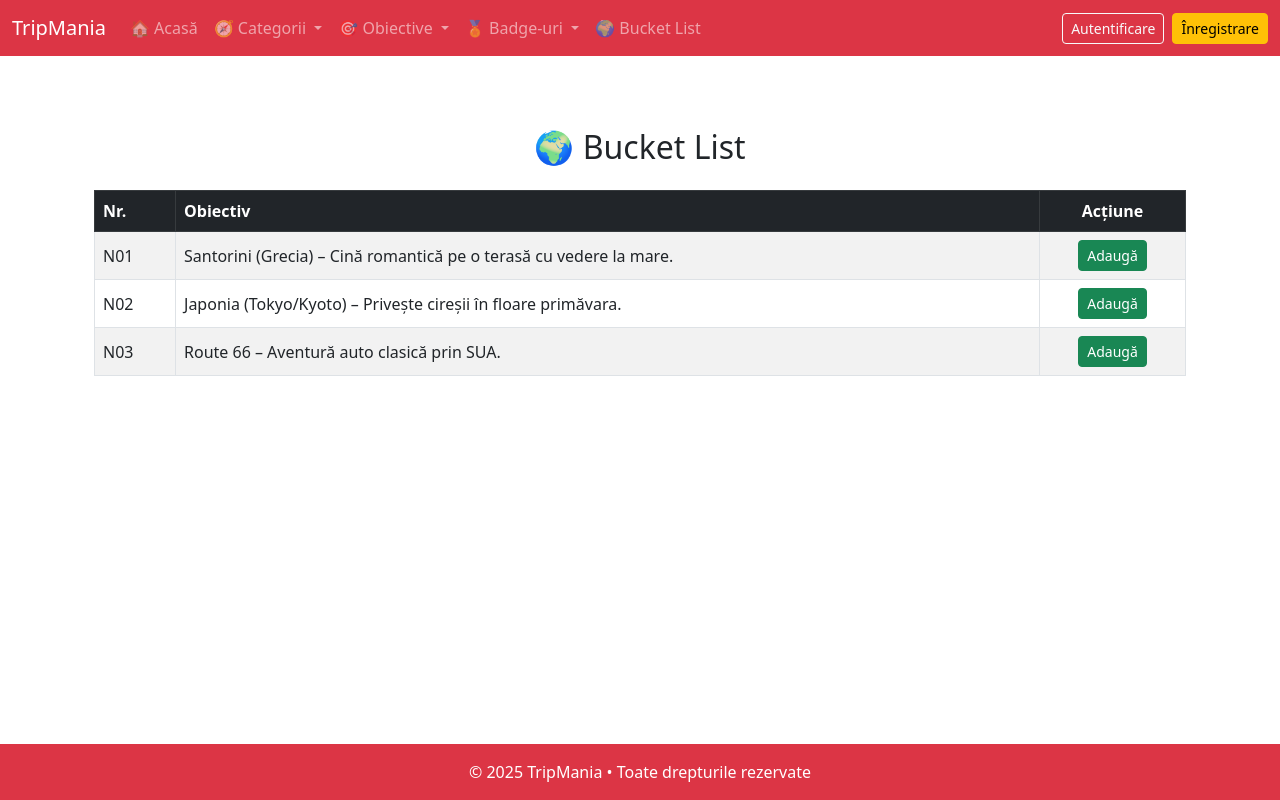
After one commit to Mkanyadi/mkProject, a Django app: page /objectives/bucket-list/ in a window 1280 px wide. The commit adds this page. Run offline with Django 5.2, Linux system fonts and the light colour scheme.

Commit message:
Cea mai noua incarcare

```diff
--- a/objective/models.py
+++ b/objective/models.py
@@ -10,6 +10,7 @@ class Objective(models.Model):
     completed = models.BooleanField(default=False)
     user = models.ForeignKey(User, on_delete=models.CASCADE, related_name='objectives')
     image = models.ImageField(upload_to='objectives/', blank=True, null=True)
+    date_added = models.DateTimeField(auto_now_add=True)  # ← AICI
     created_at = models.DateTimeField(auto_now_add=True)
     updated_at = models.DateTimeField(auto_now=True)
 
--- a/objective/urls.py
+++ b/objective/urls.py
@@ -1,4 +1,5 @@
 from django.urls import path
+from .views import BucketListView
 from .views import (
     home,
     ObjectiveListView,
@@ -7,6 +8,7 @@ from .views import (
     ObjectiveUpdateView,
     ObjectiveDeleteView,
 )
+from .views import AddObjectiveFromBucketView
 
 urlpatterns = [
     path('', home, name='home'),
@@ -15,4 +17,6 @@ urlpatterns = [
     path('<int:pk>/', ObjectiveDetailView.as_view(), name='objective-detail'),
     path('<int:pk>/edit/', ObjectiveUpdateView.as_view(), name='objective-edit'),
     path('<int:pk>/delete/', ObjectiveDeleteView.as_view(), name='objective-delete'),
+    path('bucket-list/', BucketListView.as_view(), name='bucket-list'),
+    path('bucket-list/add/', AddObjectiveFromBucketView.as_view(), name='add-from-bucket'),
 ]
--- a/objective/views.py
+++ b/objective/views.py
@@ -2,13 +2,34 @@ from django.shortcuts import render, redirect
 from django.views.generic import ListView, DetailView, CreateView, UpdateView, DeleteView
 from django.urls import reverse_lazy
 from django.contrib.auth.mixins import LoginRequiredMixin, UserPassesTestMixin
+from django.utils import timezone
 from django.contrib.auth.models import User
 
 from .forms import UserRegisterForm
 from .models import Objective
 from badge.models import Badge
 
+from django.views.generic import TemplateView
 
+from django.views import View
+from django.http import HttpResponseRedirect
+from django.urls import reverse
+from .models import Objective
+
+class AddObjectiveFromBucketView(LoginRequiredMixin, View):
+    def post(self, request):
+        title = request.POST.get('title')
+        description = request.POST.get('description')
+        if title and description:
+            Objective.objects.create(
+                user=request.user,
+                title=title,
+                description=description,
+            )
+        return HttpResponseRedirect(reverse('bucket-list'))
+
+class BucketListView(TemplateView):
+    template_name = 'objectives/bucket_list.html'
 
 
 
--- a/templates/base.html
+++ b/templates/base.html
@@ -62,6 +62,9 @@
                         <li><a class="dropdown-item" href="{% url 'badge-add' %}">Adaugă badge</a></li>
                     </ul>
                 </li>
+                <li class="nav-item">
+                    <a class="nav-link" href="{% url 'bucket-list' %}">🌍 Bucket List</a>
+                </li>
             </ul>
 
 
--- /dev/null
+++ b/templates/objectives/bucket_list.html
@@ -0,0 +1,62 @@
+{% extends "base.html" %}
+
+{% block content %}
+<div class="container mt-5">
+    <h2 class="text-center mb-4">🌍 Bucket List</h2>
+
+    <table class="table table-bordered table-striped table-hover align-middle">
+        <thead class="table-dark">
+            <tr>
+                <th>Nr.</th>
+                <th>Obiectiv</th>
+                <th class="text-center">Acțiune</th>
+            </tr>
+        </thead>
+        <tbody>
+
+            <tr>
+                <td>N01</td>
+                <td>Santorini (Grecia) – Cină romantică pe o terasă cu vedere la mare.</td>
+                <td class="text-center">
+                    <form method="post" action="{% url 'add-from-bucket' %}">
+                        {% csrf_token %}
+                        <input type="hidden" name="title" value="Santorini (Grecia)">
+                        <input type="hidden" name="description" value="Cină romantică pe o terasă cu vedere la mare.">
+                        <button class="btn btn-success btn-sm" type="submit">Adaugă</button>
+                    </form>
+                </td>
+            </tr>
+
+
+            <tr>
+                <td>N02</td>
+                <td>Japonia (Tokyo/Kyoto) – Privește cireșii în floare primăvara.</td>
+                <td class="text-center">
+                    <form method="post" action="{% url 'add-from-bucket' %}">
+                        {% csrf_token %}
+                        <input type="hidden" name="title" value="Japonia (Tokyo/Kyoto)">
+                        <input type="hidden" name="description" value="Privește cireșii în floare primăvara.">
+                        <button class="btn btn-success btn-sm" type="submit">Adaugă</button>
+                    </form>
+                </td>
+            </tr>
+
+
+            <tr>
+                <td>N03</td>
+                <td>Route 66 – Aventură auto clasică prin SUA.</td>
+                <td class="text-center">
+                    <form method="post" action="{% url 'add-from-bucket' %}">
+                        {% csrf_token %}
+                        <input type="hidden" name="title" value="Route 66 (SUA)">
+                        <input type="hidden" name="description" value="Aventură auto clasică de-a lungul Route 66 în SUA.">
+                        <button class="btn btn-success btn-sm" type="submit">Adaugă</button>
+                    </form>
+                </td>
+            </tr>
+
+
+        </tbody>
+    </table>
+</div>
+{% endblock %}
```
Also changed, not shown: templates/objectives/home.html (+16 -0 lines), db.sqlite3, objective/migrations/0002_alter_objective_date_added_alter_objective_user.py (added).
